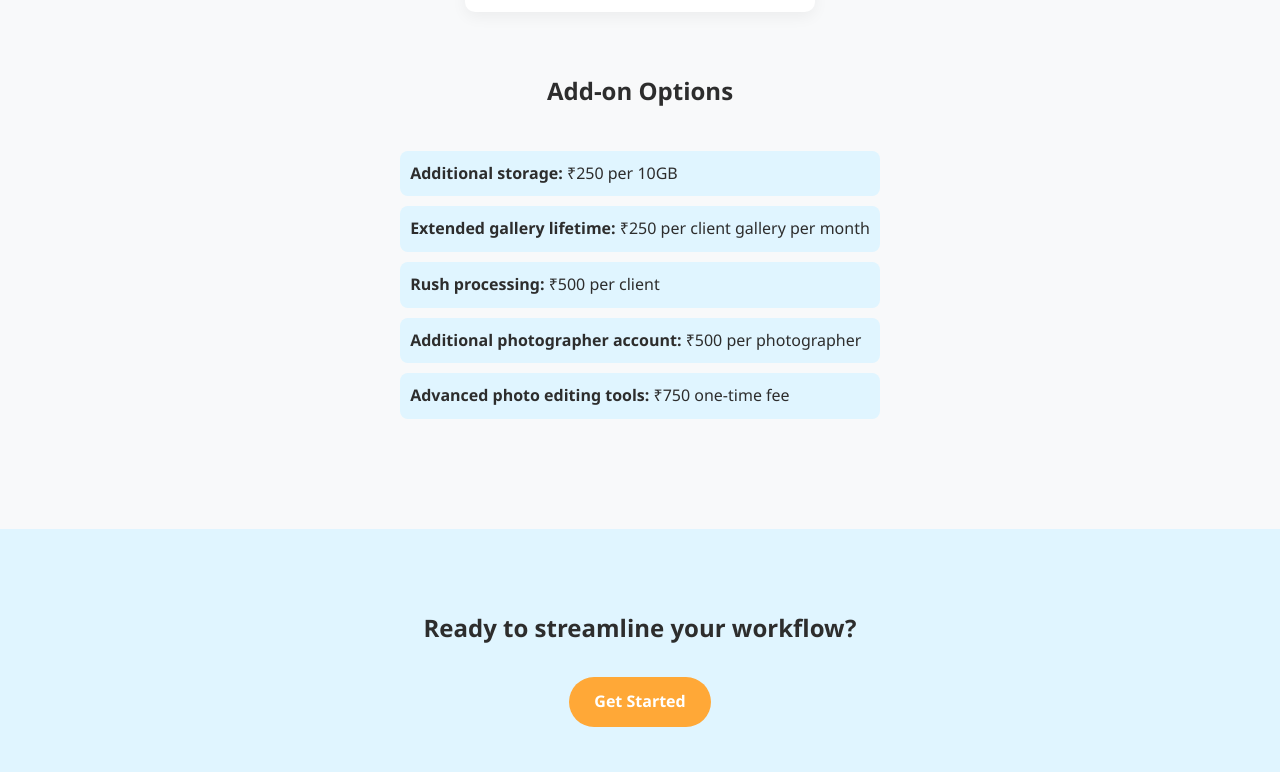
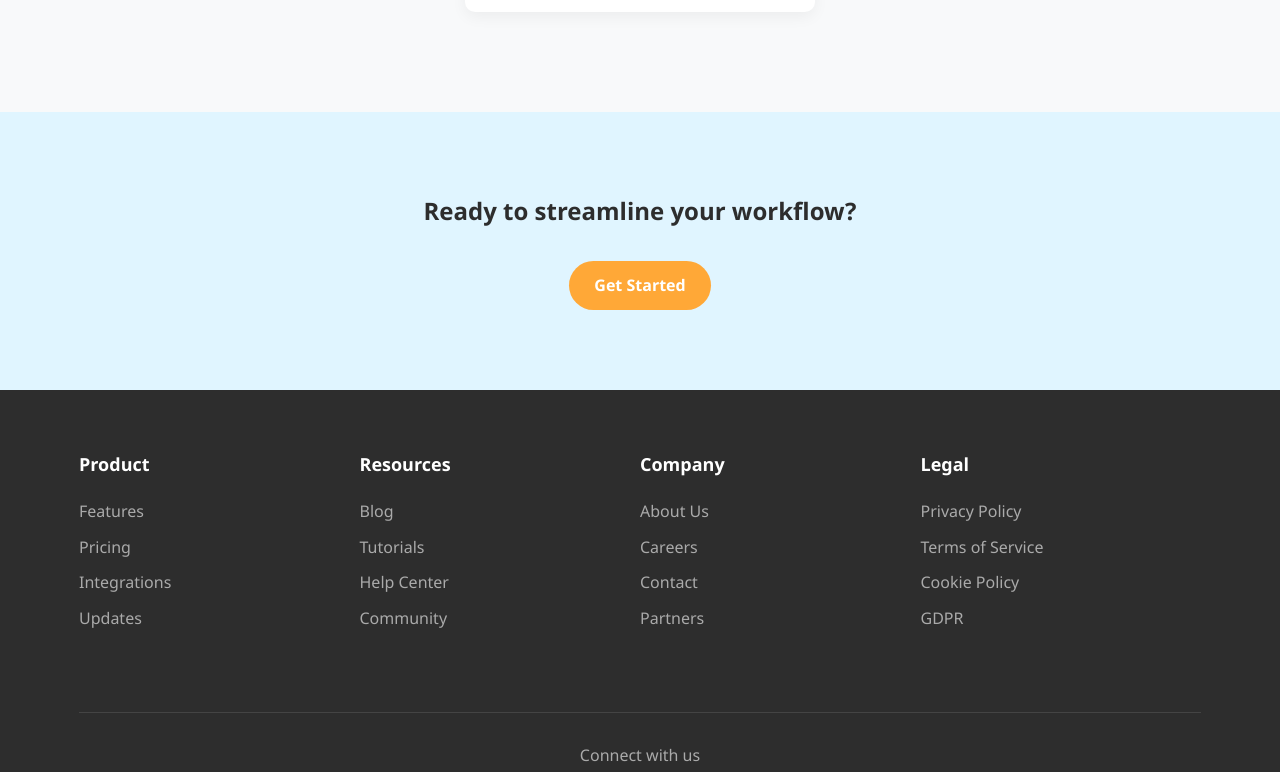
Before and after one commit to keymeat2025/snapselect, a plain HTML site: page index.html in a window 1280 px wide. Shown: the part 4747-5519 px from the top of the page. Drawn offline with Linux system fonts and the light colour scheme.

Commit message:
Update index.html

```diff
--- a/index.html
+++ b/index.html
@@ -217,26 +217,7 @@
 
             </div>
 
-            <div class="add-ons">
-                <h3>Add-on Options</h3>
-                <ul>
-                    <li>
-                        <strong>Additional storage:</strong> ₹250 per 10GB
-                    </li>
-                    <li>
-                        <strong>Extended gallery lifetime:</strong> ₹250 per client gallery per month
-                    </li>
-                    <li>
-                        <strong>Rush processing:</strong> ₹500 per client
-                    </li>
-                    <li>
-                        <strong>Additional photographer account:</strong> ₹500 per photographer
-                    </li>
-                    <li>
-                        <strong>Advanced photo editing tools:</strong> ₹750 one-time fee
-                    </li>
-                </ul>
-            </div>
+
         </div>
     </section>
 
```
